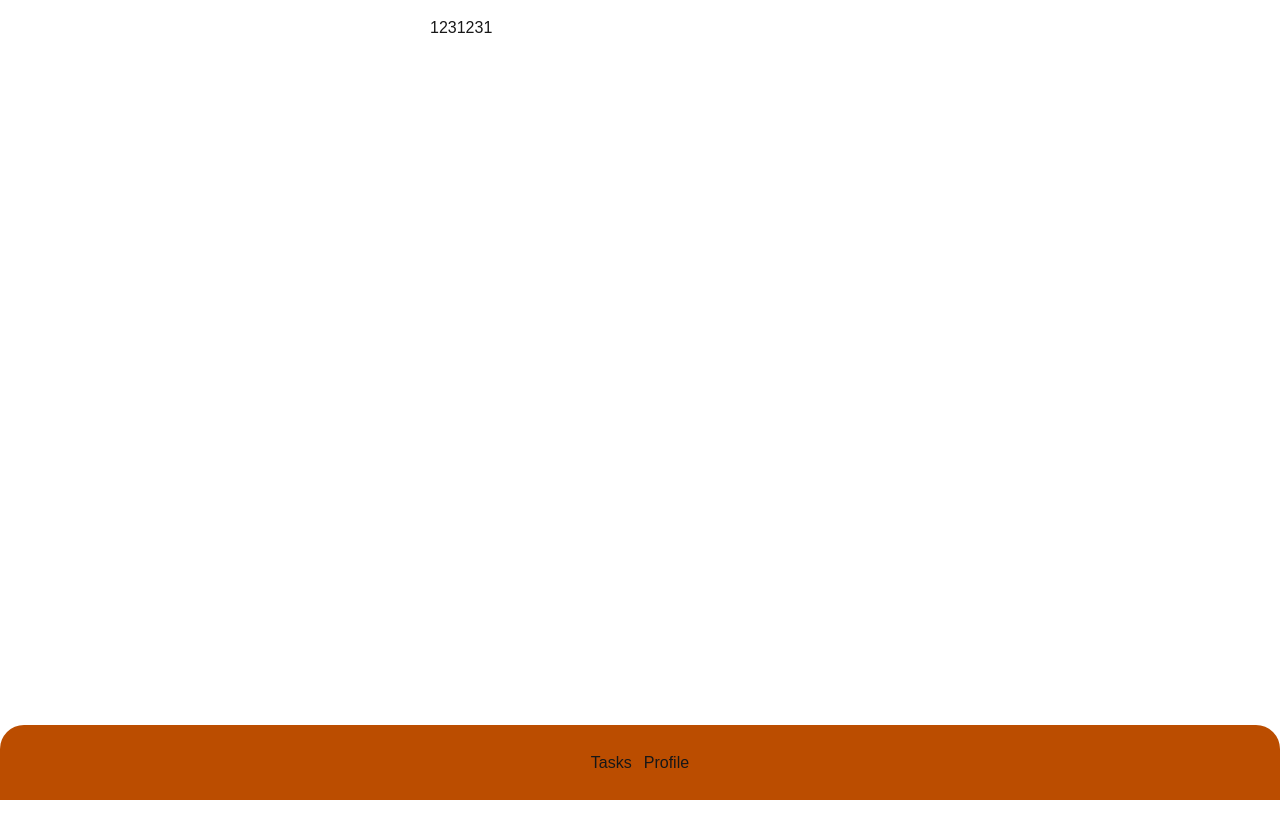
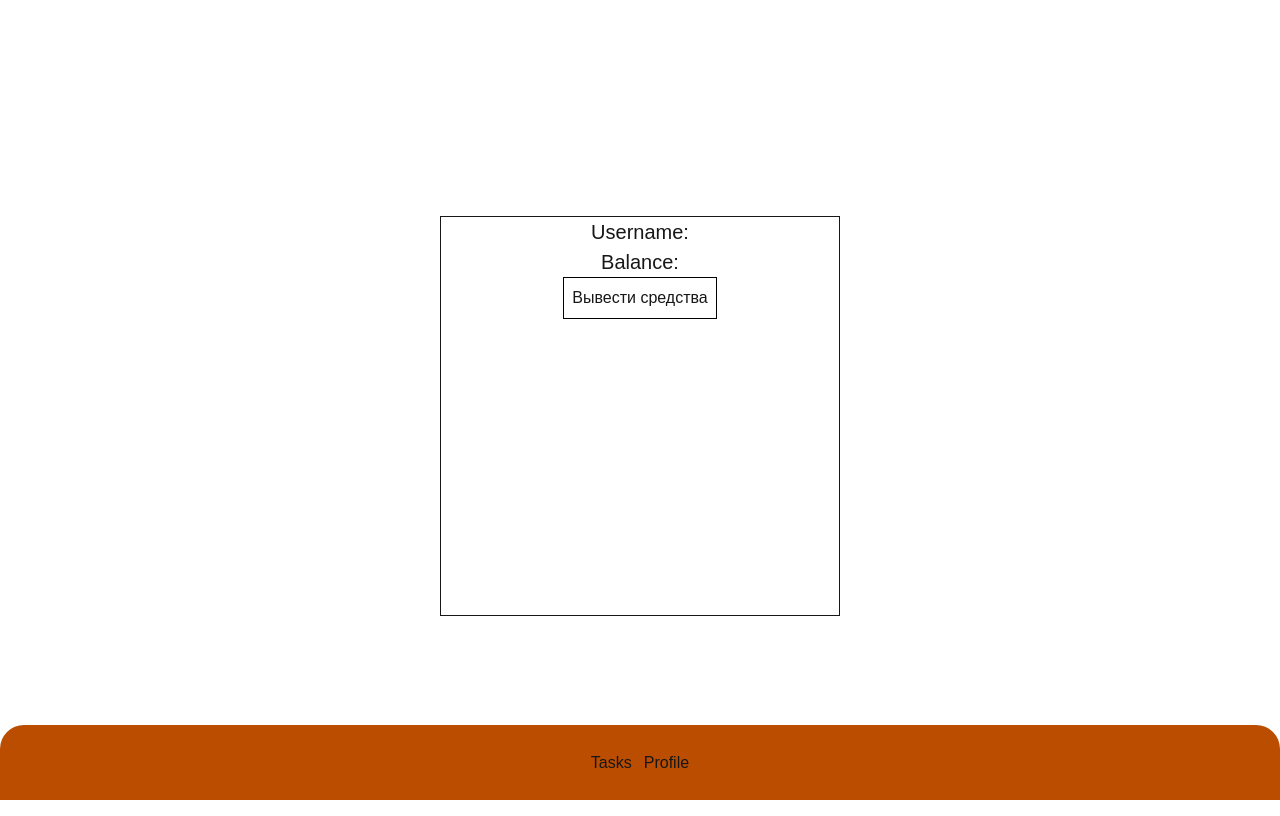
Before and after one commit to kitotp/promptbuyer, a Next.js app: page /profile in a window 1280 px wide. Built offline with nearby package versions, Linux system fonts and the light colour scheme.

Commit message:
mvp ready

```diff
--- a/app/profile/page.tsx
+++ b/app/profile/page.tsx
@@ -8,11 +8,13 @@ const ProfilePage = () => {
     const { dbUser } = useTelegram()
 
     return (
-        <>
-            1231231
-            <p>{dbUser?.username}</p>
-            <p>{dbUser?.balance}</p>
-        </>
+        <div className='flex flex-col items-center justify-center h-screen'>
+            <div className='w-[400px] items-center flex flex-col h-[400px] border border-black]'>
+                <p className='text-[20px]'>Username: {dbUser?.username}</p>
+                <p className='text-[20px]'>Balance: {dbUser?.balance}</p>
+                <button className='p-2 border border-black'>Вывести средства</button>
+            </div>
+        </div>
     )
 }
 
```
